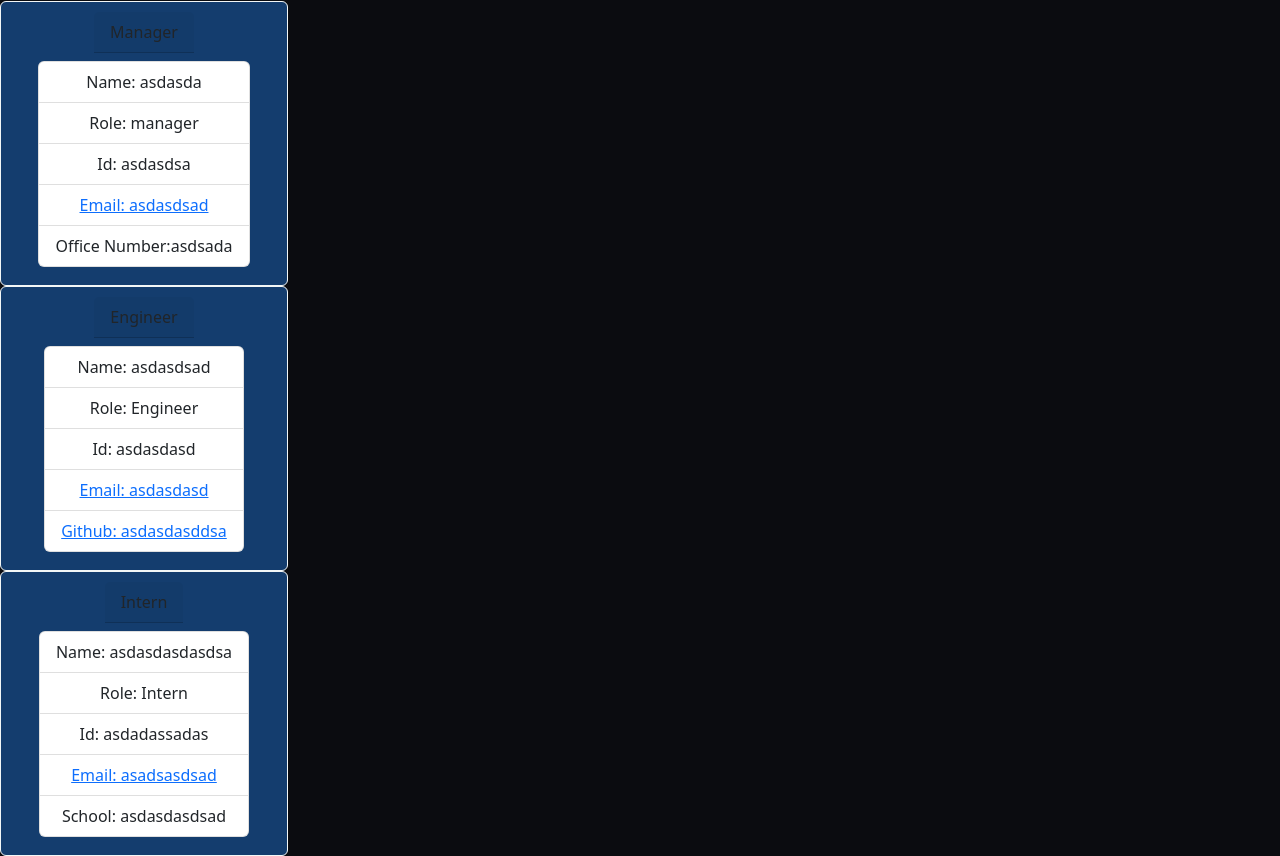
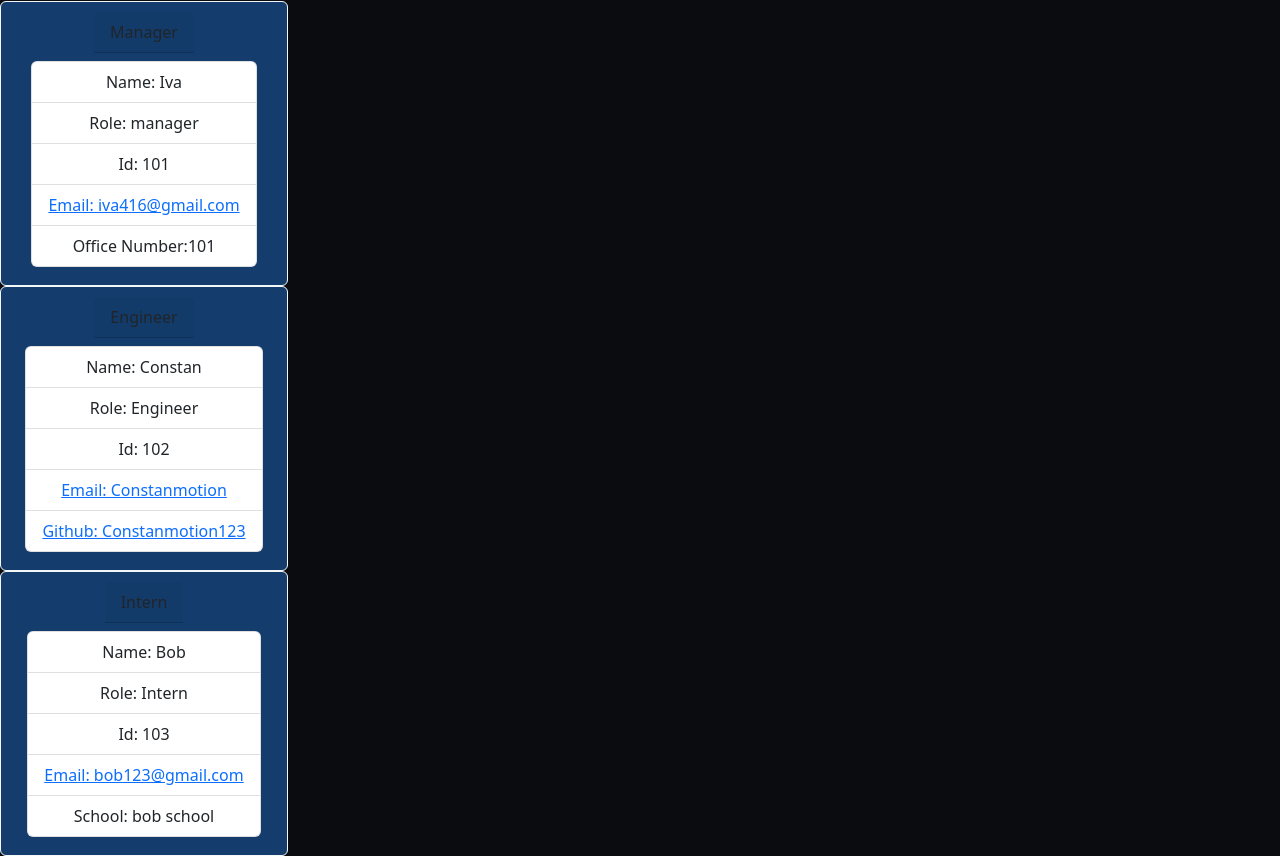
Before and after one commit to Iva416/IvasTeamProfileGenerator, a website: page dist/newTeam.html in a window 1280 px wide. Shown: the part 79-935 px from the top of the page. Drawn offline with nearby package versions, Linux system fonts and the light colour scheme.

Commit message:
Finished Readme

```diff
--- a/dist/newTeam.html
+++ b/dist/newTeam.html
@@ -16,11 +16,11 @@ TEAM GENERATOR
     Manager
   </div>
   <div class="p-2"><ul class="list-group list-group-row">
-    <li class="list-group-item">Name: asdasda</li>
+    <li class="list-group-item">Name: Iva</li>
     <li class="list-group-item">Role: manager</li>
-    <li class="list-group-item">Id: asdasdsa</li>
-    <li class="list-group-item"><a href="mailto: asdasdsad"> Email: asdasdsad</a></li>
-    <li class="list-group-item">Office Number:asdsada</li></div>
+    <li class="list-group-item">Id: 101</li>
+    <li class="list-group-item"><a href="mailto: iva416@gmail.com"> Email: iva416@gmail.com</a></li>
+    <li class="list-group-item">Office Number:101</li></div>
   </ul>
 </div>
 </div>
@@ -31,11 +31,11 @@ TEAM GENERATOR
   </div>
   <div class="p-2">
   <ul class="list-group list-group-row">
-    <li class="list-group-item">Name: asdasdsad</li>
+    <li class="list-group-item">Name: Constan</li>
     <li class="list-group-item">Role: Engineer</li>
-    <li class="list-group-item">Id: asdasdasd</li>
-    <li class="list-group-item"><a href="mailto: asdasdasd"> Email: asdasdasd</a></li>
-    <li class="list-group-item"><a href="https://github.com/ asdasdasddsa" target="__blank"> Github: asdasdasddsa</a></li>
+    <li class="list-group-item">Id: 102</li>
+    <li class="list-group-item"><a href="mailto: Constanmotion"> Email: Constanmotion</a></li>
+    <li class="list-group-item"><a href="https://github.com/ Constanmotion123" target="__blank"> Github: Constanmotion123</a></li>
   </ul></div>
 </div><div class="card" style="width: 18rem;">
   <div class="card-header">
@@ -43,11 +43,11 @@ TEAM GENERATOR
   </div>
   <div class="p-2">
   <ul class="list-group list-group-row">
-    <li class="list-group-item">Name: asdasdasdasdsa</li>
+    <li class="list-group-item">Name: Bob</li>
     <li class="list-group-item">Role: Intern</li>
-    <li class="list-group-item">Id: asdadassadas</li>
-    <li class="list-group-item"><a href="mailto: asadsasdsad"> Email: asadsasdsad</a></li>
-    <li class="list-group-item">School: asdasdasdsad</li>
+    <li class="list-group-item">Id: 103</li>
+    <li class="list-group-item"><a href="mailto: bob123@gmail.com"> Email: bob123@gmail.com</a></li>
+    <li class="list-group-item">School: bob school</li>
   </ul></div>
   </div>
 </div></body> </html>
```
Also changed, not shown: README.md, src/README.png.
